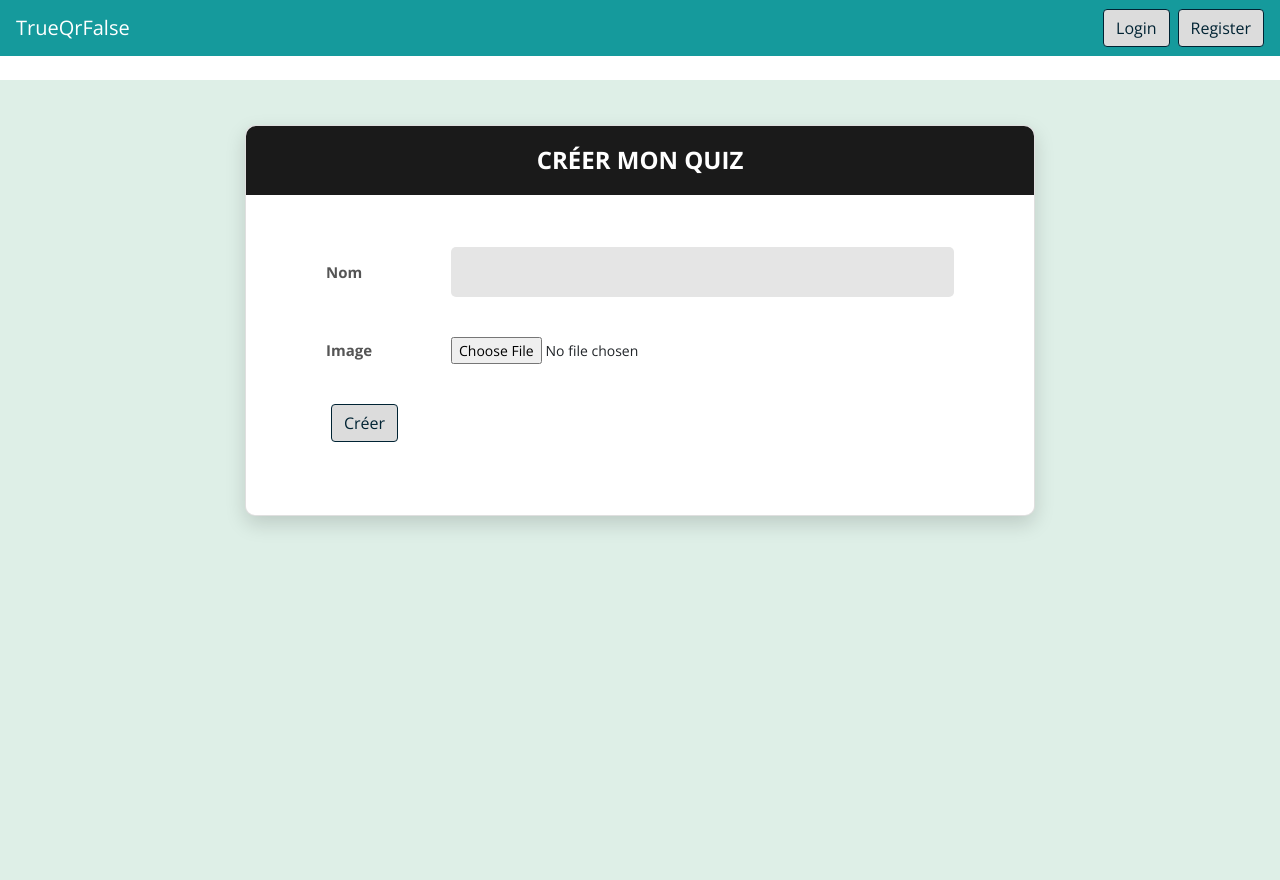
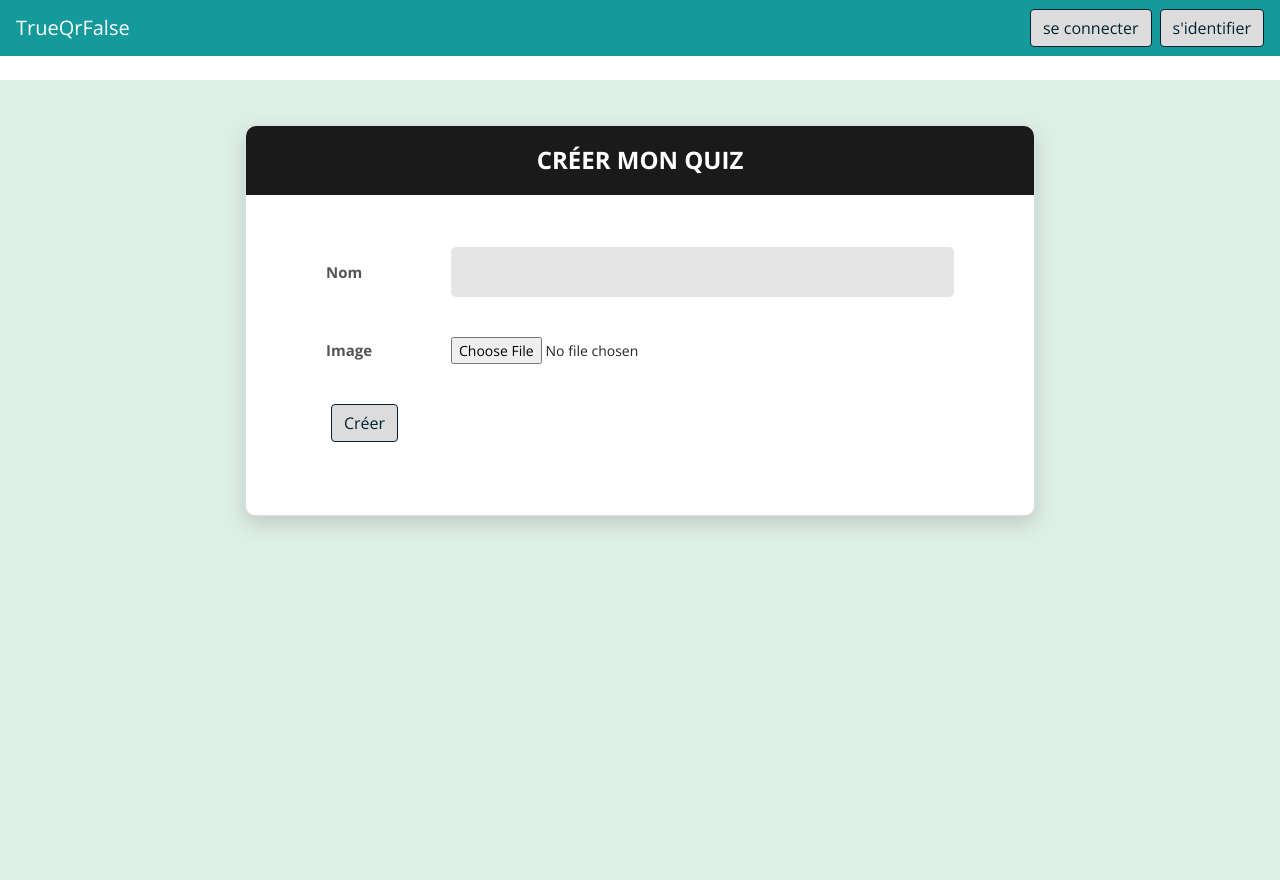
Before and after one commit to Slynax/django_project, a Django app: page /create_quiz/ in a window 1280 px wide. Run offline with Django 4.2, Linux system fonts and the light colour scheme; some libraries are stand-ins or nearby versions.

Commit message:
translation

```diff
--- a/templates/base.html
+++ b/templates/base.html
@@ -34,18 +34,18 @@
             <form class="form-inline my-2 my-lg-0" method="post" action="{% url 'logout' %}">
                 {% csrf_token %}
                 <label class="mr-sm-2" type="text">{{ user.username }}</label>
-                <button class="btn btn-outline-success my-2 my-sm-0" type="submit" value="Logout">Logout</button>
+                <button class="btn btn-outline-success my-2 my-sm-0" type="submit" value="Logout">se déconnecter</button>
             </form>
         {% else %}
             <form class="form-inline my-2 my-lg-0" method="post" action="{% url 'login' %}">
                 {% csrf_token %}
                 <label class="mr-sm-2" type="text"></label>
-                <button class="btn btn-outline-success my-2 my-sm-0" type="submit" value="Login">Login</button>
+                <button class="btn btn-outline-success my-2 my-sm-0" type="submit" value="Login">se connecter</button>
             </form>
             <form class="form-inline my-2 my-lg-0" method="post" action="{% url 'register' %}">
                 {% csrf_token %}
                 <label class="mr-sm-2" type="text"></label>
-                <button class="btn btn-outline-success my-2 my-sm-0" type="submit" value="Register">Register</button>
+                <button class="btn btn-outline-success my-2 my-sm-0" type="submit" value="Register">s'identifier</button>
             </form>
         {% endif %}
 
```
